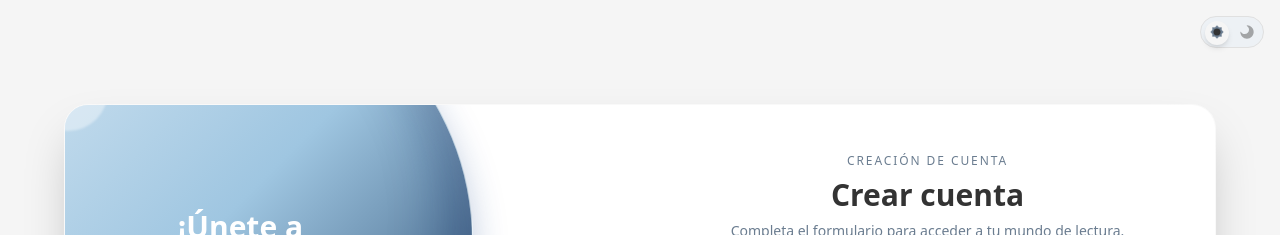
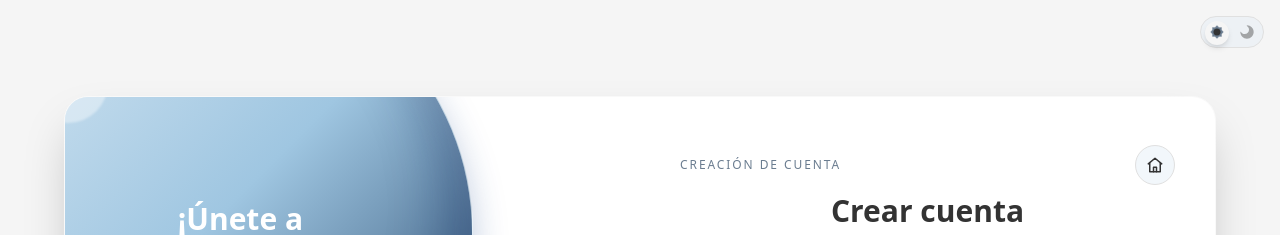
Before and after one commit to DaniRico987/inkora, a React (Vite) app in the folder client/: page /register in a window 1280 px wide. Shown: the top 235 px of the page. Built offline with nearby package versions, Linux system fonts and the light colour scheme; no server answers.

Commit message:
feat: implement access control and navigation enhancements across routes

```diff
--- a/client/src/App.tsx
+++ b/client/src/App.tsx
@@ -1,5 +1,11 @@
 import './App.css';
-import { BrowserRouter, Routes, Route, Navigate, useLocation } from 'react-router-dom';
+import {
+  BrowserRouter,
+  Routes,
+  Route,
+  Navigate,
+  useLocation,
+} from 'react-router-dom';
 import { Toggle } from './Components/Toggle';
 import { NavBar, type NavBarVariant } from './Components/NavBar';
 import { useTheme } from './theme/useTheme';
@@ -13,93 +19,84 @@ import { SnackbarProvider } from './Components/SnackbarProvider';
 import { getAccessToken, getRoleFromToken } from './auth/session';
 import { ClientHomePage } from './pages/ClientHomePage';
 import { AdminDashboard } from './pages/AdminDashboard';
-import { BooksManagementPage } from './pages/BooksManagementPage';
-import { StoresManagementPage } from './pages/StoresManagementPage';
-import { AdminsManagementPage } from './pages/AdminsManagementPage';
 import { RootAdminCreationPage } from './pages/RootAdminCreationPage';
 
-function ProtectedClientRoute() {
+type AppRole = 'visitor' | 'client' | 'admin' | 'root';
+
+function resolveAppRole(): AppRole {
   const token = getAccessToken();
   const role = getRoleFromToken(token);
 
   if (!token || !role) {
+    return 'visitor';
+  }
+
+  if (role === 'client' || role === 'admin' || role === 'root') {
+    return role;
+  }
+
+  return 'visitor';
+}
+
+function getRoleHome(role: AppRole): string {
+  if (role === 'root') return '/admin/create-admin';
+  if (role === 'admin') return '/admin';
+  if (role === 'client') return '/';
+  return '/catalog';
+}
+
+function AccessGuard({
+  allowedRoles,
+  children,
+}: {
+  allowedRoles: AppRole[];
+  children: React.ReactNode;
+}) {
+  const role = resolveAppRole();
+
+  if (!allowedRoles.includes(role)) {
+    return <Navigate to={getRoleHome(role)} replace />;
+  }
+
+  return <>{children}</>;
+}
+
+function ProtectedClientRoute() {
+  const role = resolveAppRole();
+
+  if (role === 'visitor') {
     return <Navigate to="/catalog" replace />;
   }
 
-  if (role === 'admin' || role === 'root') {
-    return <Navigate to="/admin" replace />;
+  if (role !== 'client') {
+    return <Navigate to={getRoleHome(role)} replace />;
   }
 
   return <ClientHomePage />;
 }
 
 function ProtectedAdminRoute() {
-  const token = getAccessToken();
-  const role = getRoleFromToken(token);
+  const role = resolveAppRole();
 
-  if (!token || !role) {
-    return <Navigate to="/login" replace />;
+  if (role === 'visitor') {
+    return <Navigate to="/catalog" replace />;
   }
 
-  if (role !== 'admin' && role !== 'root') {
-    return <Navigate to="/" replace />;
-  }
-
-  // Redirect root users to admin creation page instead of dashboard
-  if (role === 'root') {
-    return <Navigate to="/admin/create-admin" replace />;
+  if (role !== 'admin') {
+    return <Navigate to={getRoleHome(role)} replace />;
   }
 
   return <AdminDashboard />;
 }
 
-function ProtectedAdminOnlyRoute({ element }: { element: React.ReactNode }) {
-  const token = getAccessToken();
-  const role = getRoleFromToken(token);
+function PublicLoginRoute() {
+  const role = resolveAppRole();
 
-  if (!token || !role) {
-    return <Navigate to="/login" replace />;
-  }
-
-  if (role !== 'admin') {
-    return <Navigate to="/admin" replace />;
-  }
-
-  return <>{element}</>;
-}
-
-function ProtectedRootOnlyRoute({ element }: { element: React.ReactNode }) {
-  const token = getAccessToken();
-  const role = getRoleFromToken(token);
-
-  if (!token || !role) {
-    return <Navigate to="/login" replace />;
-  }
-
-  if (role !== 'root') {
-    return <Navigate to="/admin" replace />;
-  }
-
-  return <>{element}</>;
-}
-
-function PublicLoginRoute() {
-  const token = getAccessToken();
-  const role = getRoleFromToken(token);
-
-  if (!token || !role) {
+  if (role === 'visitor') {
     return <LoginPage />;
   }
 
-  if (role === 'root') {
-    return <Navigate to="/admin/create-admin" replace />;
-  }
-
-  if (role === 'admin') {
-    return <Navigate to="/admin" replace />;
-  }
-
-  return <Navigate to="/" replace />;
+  return <Navigate to={getRoleHome(role)} replace />;
 }
 
 function getNavBarVariant(): NavBarVariant {
@@ -119,35 +116,106 @@ function getNavBarVariant(): NavBarVariant {
 
 function AppContent() {
   const location = useLocation();
-  const shouldHideNavBar = location.pathname === '/login' || location.pathname === '/register' || location.pathname.startsWith('/admin') || location.pathname === '/forgot-password' || location.pathname.startsWith('/reset-password') || location.pathname === '/create-admin';
+  const shouldHideNavBar =
+    location.pathname === '/login' ||
+    location.pathname === '/register' ||
+    location.pathname.startsWith('/admin') ||
+    location.pathname === '/forgot-password' ||
+    location.pathname.startsWith('/reset-password') ||
+    location.pathname === '/create-admin';
+  const hasTopNav = !shouldHideNavBar;
   const navBarVariant = getNavBarVariant();
 
   return (
     <div className="bg-bg w-screen min-h-screen flex flex-col transition-all duration-300 ease-in-out">
       {!shouldHideNavBar && <NavBar variant={navBarVariant} />}
-      <header className={`relative z-60 pointer-events-none w-full flex justify-end p-4 ${shouldHideNavBar && location.pathname.startsWith('/admin') ? 'hidden' : ''}`}>
-        <div className="pointer-events-auto">
-          <Toggle />
+      <header
+        className={`relative pointer-events-none w-full ${shouldHideNavBar && location.pathname.startsWith('/admin') ? 'hidden' : ''}`}
+      >
+        <div className={`mx-auto w-full px-4 ${hasTopNav ? 'max-w-7xl pt-1 pb-2' : 'pt-4 pb-2'}`}>
+          <div className="pointer-events-auto flex w-full justify-end">
+            <Toggle />
+          </div>
         </div>
       </header>
-      <main className={`flex-1 ${location.pathname.startsWith('/admin') ? '' : 'flex items-center justify-center'}`}>
+      <main
+        className={`flex-1 ${location.pathname.startsWith('/admin') ? '' : 'flex items-center justify-center'}`}
+      >
         <Routes>
-          {/* Públicas */}
+          {/* Login */}
           <Route path="/login" element={<PublicLoginRoute />} />
-          <Route path="/register" element={<RegisterPage />} />
-          <Route path="/catalog" element={<CatalogPage />} />
 
-          {/* Privadas */}
+          {/* Visitante y cliente */}
+          <Route
+            path="/register"
+            element={
+              <AccessGuard allowedRoles={['visitor']}>
+                <RegisterPage />
+              </AccessGuard>
+            }
+          />
+          <Route
+            path="/catalog"
+            element={
+              <AccessGuard allowedRoles={['visitor', 'client']}>
+                <CatalogPage />
+              </AccessGuard>
+            }
+          />
+
+          {/* Cliente */}
           <Route path="/" element={<ProtectedClientRoute />} />
+
+          {/* Admin */}
           <Route path="/admin" element={<ProtectedAdminRoute />} />
-          <Route path="/admin/books" element={<ProtectedAdminOnlyRoute element={<BooksManagementPage />} />} />
-          <Route path="/admin/stores" element={<ProtectedAdminOnlyRoute element={<StoresManagementPage />} />} />
-          <Route path="/admin/admins" element={<ProtectedRootOnlyRoute element={<AdminsManagementPage />} />} />
-          <Route path="/admin/create-admin" element={<ProtectedRootOnlyRoute element={<RootAdminCreationPage />} />} />
 
-          {/* Otros */}
-          <Route path="/forgot-password" element={<ForgotPasswordPage />} />
-          <Route path="/reset-password/:token" element={<ResetPasswordPage />} />
+          {/* Root */}
+          <Route
+            path="/admin/create-admin"
+            element={
+              <AccessGuard allowedRoles={['root']}>
+                <RootAdminCreationPage />
+              </AccessGuard>
+            }
+          />
+
+          {/* Permitidas para visitante y admin */}
+          <Route
+            path="/forgot-password"
+            element={
+              <AccessGuard allowedRoles={['visitor', 'admin']}>
+                <ForgotPasswordPage />
+              </AccessGuard>
+            }
+          />
+          <Route
+            path="/reset-password/:token"
+            element={
+              <AccessGuard allowedRoles={['visitor', 'admin']}>
+                <ResetPasswordPage />
+              </AccessGuard>
+            }
+          />
+
+          {/* Bloqueadas */}
+          <Route
+            path="/admin/books"
+            element={<Navigate to="/admin" replace />}
+          />
+          <Route
+            path="/admin/stores"
+            element={<Navigate to="/admin" replace />}
+          />
+          <Route
+            path="/admin/admins"
+            element={<Navigate to="/admin/create-admin" replace />}
+          />
+
+          {/* Fallback por rol */}
+          <Route
+            path="*"
+            element={<Navigate to={getRoleHome(resolveAppRole())} replace />}
+          />
         </Routes>
       </main>
     </div>
--- /dev/null
+++ b/client/src/Components/AuthHomeButton.tsx
@@ -0,0 +1,110 @@
+import { useEffect, useMemo } from 'react';
+import { Link, useLocation } from 'react-router-dom';
+
+type AuthHomeButtonProps = {
+  to?: string;
+  className?: string;
+};
+
+const AUTH_RETURN_TO_KEY = 'inkora.auth.returnTo';
+
+function isAuthPath(path: string): boolean {
+  return (
+    path === '/login' ||
+    path === '/register' ||
+    path === '/forgot-password' ||
+    path.startsWith('/reset-password')
+  );
+}
+
+function sanitizeInternalPath(path?: string | null): string | undefined {
+  if (!path) {
+    return undefined;
+  }
+
+  const normalizedPath = path.trim();
+  if (!normalizedPath || !normalizedPath.startsWith('/') || normalizedPath.startsWith('//')) {
+    return undefined;
+  }
+
+  const parsed = new URL(normalizedPath, window.location.origin);
+  if (isAuthPath(parsed.pathname)) {
+    return undefined;
+  }
+
+  return `${parsed.pathname}${parsed.search}${parsed.hash}`;
+}
+
+function getReferrerPath(): string | undefined {
+  try {
+    if (!document.referrer) {
+      return undefined;
+    }
+
+    const referrer = new URL(document.referrer);
+    if (referrer.origin !== window.location.origin) {
+      return undefined;
+    }
+
+    return `${referrer.pathname}${referrer.search}${referrer.hash}`;
+  } catch {
+    return undefined;
+  }
+}
+
+export function AuthHomeButton({ to, className = '' }: AuthHomeButtonProps) {
+  const location = useLocation();
+
+  const stateFrom =
+    typeof location.state === 'object' &&
+    location.state !== null &&
+    'from' in location.state &&
+    typeof (location.state as { from?: unknown }).from === 'string'
+      ? (location.state as { from: string }).from
+      : undefined;
+
+  const fromQuery = new URLSearchParams(location.search).get('from');
+  const referrerPath = getReferrerPath();
+
+  const target = useMemo(() => {
+    const savedTarget = sessionStorage.getItem(AUTH_RETURN_TO_KEY);
+
+    return (
+      sanitizeInternalPath(to) ||
+      sanitizeInternalPath(stateFrom) ||
+      sanitizeInternalPath(fromQuery) ||
+      sanitizeInternalPath(savedTarget) ||
+      sanitizeInternalPath(referrerPath) ||
+      '/catalog'
+    );
+  }, [to, stateFrom, fromQuery, referrerPath]);
+
+  useEffect(() => {
+    sessionStorage.setItem(AUTH_RETURN_TO_KEY, target);
+  }, [target]);
+
+  return (
+    <Link
+      to={target}
+      aria-label="Volver al catalogo"
+      title="Volver al catalogo"
+      className={`inline-flex h-10 w-10 items-center justify-center rounded-full border border-border bg-bg-input text-text transition-colors hover:border-primary-500 hover:text-primary-500 ${className}`}
+    >
+      <svg
+        width="18"
+        height="18"
+        viewBox="0 0 24 24"
+        fill="none"
+        stroke="currentColor"
+        strokeWidth="2"
+        strokeLinecap="round"
+        strokeLinejoin="round"
+      >
+        <path d="M3 10.5L12 3l9 7.5" />
+        <path d="M5 9.5V21h14V9.5" />
+        <path d="M10 21v-6h4v6" />
+      </svg>
+      <span className="sr-only">Volver al catalogo</span>
+    </Link>
+  );
+}
--- a/client/src/Components/NavBar.tsx
+++ b/client/src/Components/NavBar.tsx
@@ -1,5 +1,5 @@
 import React, { useMemo, useState } from 'react';
-import { Link, useNavigate } from 'react-router-dom';
+import { Link, useLocation, useNavigate } from 'react-router-dom';
 import { clearAccessToken } from '../auth/session';
 
 type NavBarItem = {
@@ -14,10 +14,6 @@ type NavBarProps = {
 };
 
 function getNavItems(variant: NavBarVariant): NavBarItem[] {
-    if (variant === 'admin') {
-        return [{ label: 'Panel Admin', to: '/admin' }];
-    }
-
     if (variant === 'visitor') {
         return [
             { label: 'Inicio', to: '/catalog' },
@@ -26,16 +22,21 @@ function getNavItems(variant: NavBarVariant): NavBarItem[] {
     }
 
     return [
+        ...(variant === 'client'
+            ? [
                   { label: 'Inicio', to: '/' },
                   { label: 'Catalogo', to: '/catalog' },
                   { label: 'Novedades', to: '/catalog' },
                   { label: 'Tiendas', to: '/catalog' },
+              ]
+            : []),
     ];
 }
 
 export const NavBar: React.FC<NavBarProps> = ({ variant }) => {
     const [isOpen, setIsOpen] = useState(false);
     const navigate = useNavigate();
+    const location = useLocation();
 
     const navItems = useMemo(() => getNavItems(variant), [variant]);
 
@@ -45,6 +46,9 @@ export const NavBar: React.FC<NavBarProps> = ({ variant }) => {
         'rounded-lg p-2 text-babyblue-50/95 transition-colors duration-200 hover:bg-white/12 hover:text-metallicgold-100';
     const authLinkClass =
         'rounded-lg px-3 py-2 text-sm font-medium text-babyblue-50/95 transition-colors duration-200 hover:bg-white/12 hover:text-metallicgold-100';
+    const authOriginState = {
+        from: `${location.pathname}${location.search}${location.hash}`,
+    };
 
     const handleLogout = () => {
         clearAccessToken();
@@ -82,10 +86,10 @@ export const NavBar: React.FC<NavBarProps> = ({ variant }) => {
                         <div className="flex items-center justify-end gap-1 sm:gap-2 min-w-28">
                             {variant === 'visitor' && (
                                 <>
-                                    <Link to="/login" className={authLinkClass}>
+                                    <Link to="/login" state={authOriginState} className={authLinkClass}>
                                         Iniciar sesion
                                     </Link>
-                                    <Link to="/register" className={authLinkClass}>
+                                    <Link to="/register" state={authOriginState} className={authLinkClass}>
                                         Registrarse
                                     </Link>
                                 </>
@@ -118,6 +122,7 @@ export const NavBar: React.FC<NavBarProps> = ({ variant }) => {
                                 </button>
                             )}
 
+                            {variant !== 'admin' && (
                                 <button
                                     onClick={() => setIsOpen((prev) => !prev)}
                                     className="md:hidden inline-flex items-center justify-center rounded-lg p-2 text-babyblue-50/95 hover:bg-white/12"
@@ -128,10 +133,11 @@ export const NavBar: React.FC<NavBarProps> = ({ variant }) => {
                                         <path strokeLinecap="round" strokeLinejoin="round" strokeWidth={2} d="M4 6h16M4 12h16M4 18h16" />
                                     </svg>
                                 </button>
+                            )}
                         </div>
                     </div>
 
-                    {isOpen && (
+                    {variant !== 'admin' && isOpen && (
                         <div className="md:hidden border-t border-white/20 px-4 pb-4 pt-3">
                             <div className="flex flex-col gap-2 text-left text-babyblue-50">
                                 {navItems.map((item) => (
@@ -147,10 +153,10 @@ export const NavBar: React.FC<NavBarProps> = ({ variant }) => {
 
                                 {variant === 'visitor' && (
                                     <>
-                                        <Link to="/login" onClick={handleMobileLinkClick} className="rounded-md px-2 py-2 hover:bg-white/12">
+                                        <Link to="/login" state={authOriginState} onClick={handleMobileLinkClick} className="rounded-md px-2 py-2 hover:bg-white/12">
                                             Iniciar sesion
                                         </Link>
-                                        <Link to="/register" onClick={handleMobileLinkClick} className="rounded-md px-2 py-2 hover:bg-white/12">
+                                        <Link to="/register" state={authOriginState} onClick={handleMobileLinkClick} className="rounded-md px-2 py-2 hover:bg-white/12">
                                             Registrarse
                                         </Link>
                                     </>
--- a/client/src/Components/SnackbarProvider.tsx
+++ b/client/src/Components/SnackbarProvider.tsx
@@ -125,7 +125,7 @@ export function SnackbarProvider({
       {children}
       <div
         className={[
-          "fixed z-50",
+          "fixed z-9999",
           "flex flex-col gap-2",
           "pointer-events-none",
           posClasses(position),
--- a/client/src/pages/ForgotPasswordPage.tsx
+++ b/client/src/pages/ForgotPasswordPage.tsx
@@ -1,6 +1,7 @@
 import { useState } from 'react';
 import { InputText } from '../Components/Inputs';
 import { Button } from '../Components/Button';
+import { AuthHomeButton } from '../Components/AuthHomeButton';
 import { useTheme } from '../theme/useTheme';
 import { forgotPassword } from '../api/auth';
 
@@ -42,6 +43,9 @@ export function ForgotPasswordPage() {
   return (
     <div className="w-full flex items-center justify-center px-4">
       <div className="w-full max-w-xl mx-auto bg-bg-secondary rounded-2xl shadow-lg p-6 sm:p-10">
+        <div className="mb-2 flex items-center justify-end">
+          <AuthHomeButton />
+        </div>
         <h1 className="text-2xl font-semibold text-text mb-2">
           ¿Olvidaste tu contraseña?
         </h1>
--- a/client/src/pages/LoginPage.tsx
+++ b/client/src/pages/LoginPage.tsx
@@ -1,7 +1,8 @@
 import { useState } from 'react';
-import { Link, useNavigate } from 'react-router-dom';
+import { Link, useLocation, useNavigate } from 'react-router-dom';
 import { InputText, InputPassword } from '../Components/Inputs';
 import { Button } from '../Components/Button';
+import { AuthHomeButton } from '../Components/AuthHomeButton';
 import { ErrorInLine } from '../Components/ErrorInline';
 import { useTheme } from '../theme/useTheme';
 import { extractAuthError, login } from '../api/auth';
@@ -43,6 +44,11 @@ export function LoginPage() {
 	const [errorState, setErrorState] = useState<LoginErrorState | null>(null);
 	const [successMessage, setSuccessMessage] = useState('');
 	const navigate = useNavigate();
+	const location = useLocation();
+	const authOriginState =
+		typeof location.state === 'object' && location.state !== null && 'from' in location.state
+			? { from: (location.state as { from?: string }).from }
+			: undefined;
 
 	const handleSubmit = async (e: React.FormEvent<HTMLFormElement>) => {
 		e.preventDefault();
@@ -141,9 +147,12 @@ export function LoginPage() {
 					</div>
 
 					<div className="px-6 py-8 sm:px-9 sm:py-10 md:px-10 md:py-12 bg-bg-secondary">
-						<p className="text-xs uppercase tracking-[0.16em] text-text-muted mb-2">
-							Acceso seguro
-						</p>
+						<div className="mb-2 flex items-center justify-between gap-3">
+							<p className="text-xs uppercase tracking-[0.16em] text-text-muted">
+								Acceso seguro
+							</p>
+							<AuthHomeButton />
+						</div>
 						<h1 className="text-2xl sm:text-3xl font-semibold text-text mb-2">
 							Iniciar sesión
 						</h1>
@@ -173,6 +182,7 @@ export function LoginPage() {
 							<div className="flex items-center justify-end gap-3">
 								<Link
 									to="/forgot-password"
+									state={authOriginState}
 									className="text-sm text-primary-500 hover:text-primary-600 transition-colors"
 								>
 									¿Olvidaste tu contraseña?
@@ -206,6 +216,7 @@ export function LoginPage() {
 							¿Aún no tienes cuenta?{' '}
 							<Link
 								to="/register"
+								state={authOriginState}
 								className="text-sm text-primary-500 hover:text-primary-600 transition-colors font-medium"
 							>
 								Crear cuenta
--- a/client/src/pages/RegisterPage.tsx
+++ b/client/src/pages/RegisterPage.tsx
@@ -1,7 +1,8 @@
 import { useEffect, useMemo, useState } from 'react';
-import { Link, useNavigate } from 'react-router-dom';
+import { Link, useLocation, useNavigate } from 'react-router-dom';
 import { InputText, InputPassword, InputSelect } from '../Components/Inputs';
 import { Button } from '../Components/Button';
+import { AuthHomeButton } from '../Components/AuthHomeButton';
 import { useTheme } from '../theme/useTheme';
 import { extractAuthError, login, register } from '../api/auth';
 import { getCategories, type Category } from '../api/categories';
@@ -42,6 +43,11 @@ function getPasswordStrength(password: string): PasswordStrength {
 export function RegisterPage() {
 	useTheme();
 	const navigate = useNavigate();
+	const location = useLocation();
+	const authOriginState =
+		typeof location.state === 'object' && location.state !== null && 'from' in location.state
+			? { from: (location.state as { from?: string }).from }
+			: undefined;
 
 	const [formData, setFormData] = useState<FormData>({
 		dni: '',
@@ -287,9 +293,12 @@ export function RegisterPage() {
 					</div>
 
 					<div className="px-6 py-8 sm:px-9 sm:py-10 md:px-10 md:py-12 bg-bg-secondary overflow-y-auto max-h-screen md:max-h-none">
-						<p className="text-xs uppercase tracking-[0.16em] text-text-muted mb-2">
-							Creación de cuenta
-						</p>
+						<div className="mb-2 flex items-center justify-between gap-3">
+							<p className="text-xs uppercase tracking-[0.16em] text-text-muted">
+								Creación de cuenta
+							</p>
+							<AuthHomeButton />
+						</div>
 						<h1 className="text-2xl sm:text-3xl font-semibold text-text mb-2">
 							Crear cuenta
 						</h1>
@@ -529,6 +538,7 @@ export function RegisterPage() {
 							¿Ya tienes cuenta?{' '}
 							<Link
 								to="/login"
+								state={authOriginState}
 								className="text-sm text-primary-500 hover:text-primary-600 transition-colors font-medium"
 							>
 								Inicia sesión
--- a/client/src/pages/ResetPasswordPage.tsx
+++ b/client/src/pages/ResetPasswordPage.tsx
@@ -2,6 +2,7 @@ import { useState } from "react";
 import { useParams, useNavigate } from "react-router-dom";
 import { InputPassword } from "../Components/Inputs";
 import { Button } from "../Components/Button";
+import { AuthHomeButton } from "../Components/AuthHomeButton";
 import { useTheme } from "../theme/useTheme";
 import { resetPassword } from "../api/auth";
 
@@ -84,6 +85,9 @@ export function ResetPasswordPage() {
   return (
     <div className="w-full flex items-center justify-center px-4">
       <div className="w-full max-w-xl mx-auto bg-bg-card rounded-2xl shadow-lg p-6 sm:p-10">
+        <div className="mb-2 flex items-center justify-end">
+          <AuthHomeButton />
+        </div>
         <h1 className="text-2xl font-semibold text-text mb-2">
           Restablecer contraseña
         </h1>
```
Lines whose indentation alone changed are shown as unchanged.
